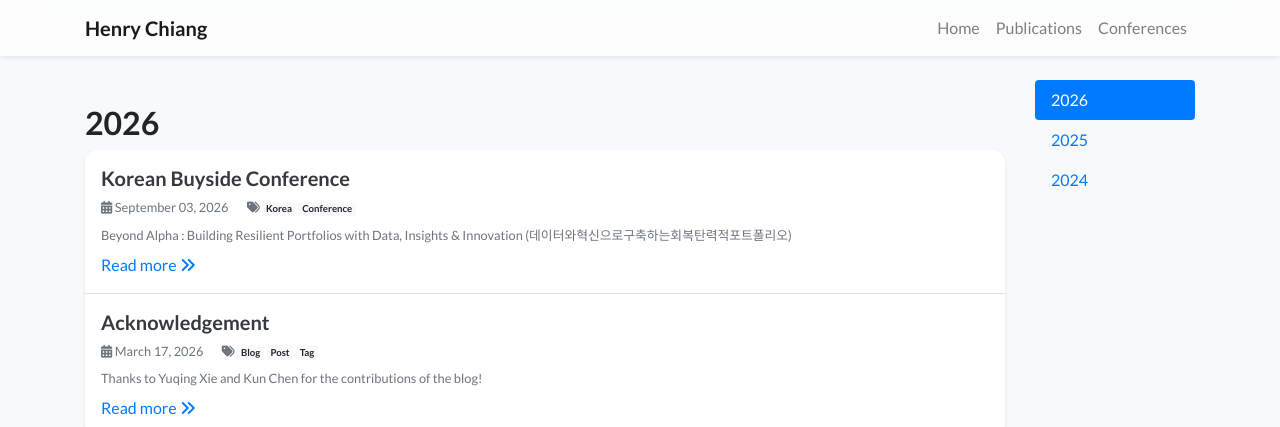
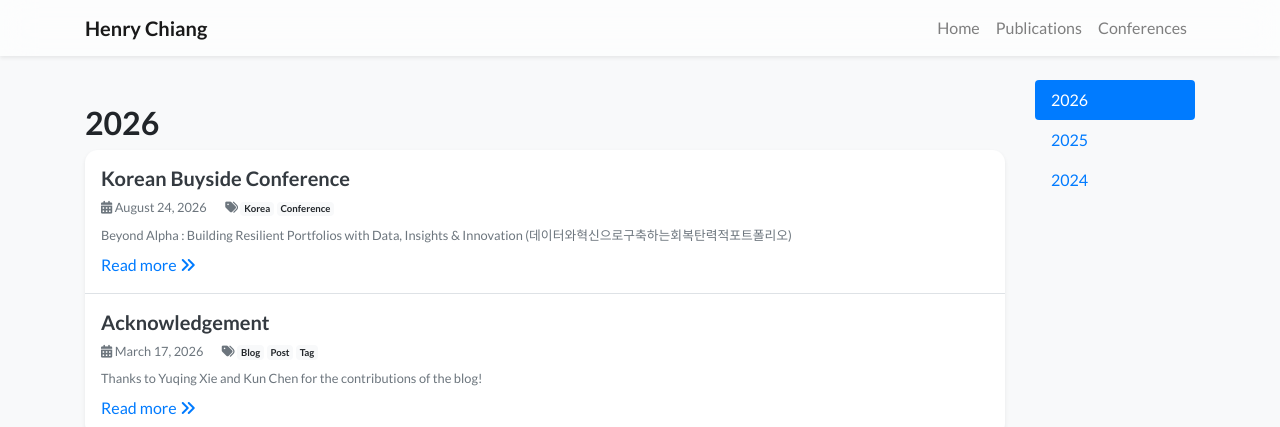
Before and after one commit to henry09027/henry09027.github.io, a Jekyll site: the page built from blog.html, in a window 1280 px wide and 1055 px high. Shown: the top 427 px of the window. Built offline with Jekyll 4.4.1, drawn with Linux system fonts in a browser that asks for light colours; nearby versions of some CDN libraries; a style sheet for code colours, icons or effects is not loaded.

Commit message:
Update conference date to August 24, 2026

```diff
--- a/_posts/2026-08-24-KoreanBuysideConference.md
+++ b/_posts/2026-08-24-KoreanBuysideConference.md
@@ -1,7 +1,7 @@
 ---
 layout: blog_post
 title: 'Korean Buyside Conference'
-date: 2026-09-03
+date: 2026-08-24
 tags:
   - Korea
   - Conference
```
